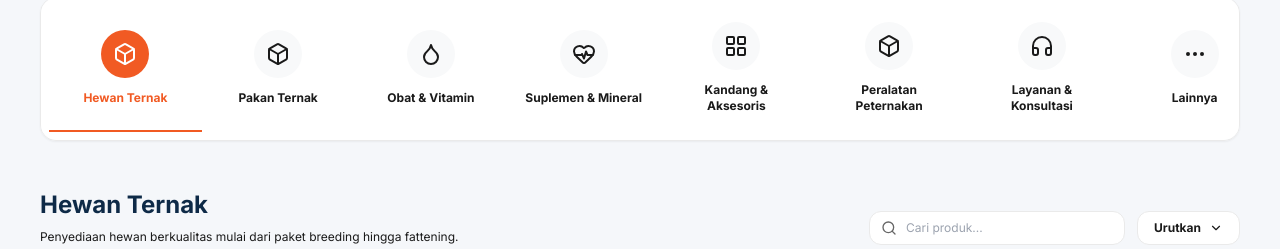
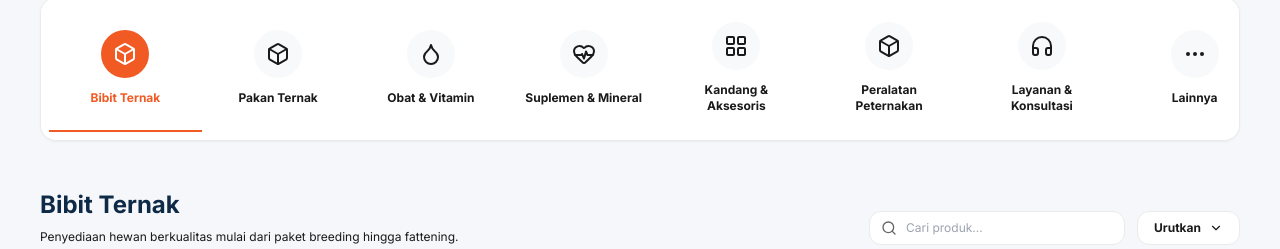
Before and after one commit to fajarsetiawaan/dombantara-web, a Next.js app: page /ekosistem/supply/livestock in a window 1280 px wide. Shown: the part 551-800 px from the top of the page. Built offline with nearby package versions, Linux system fonts and the light colour scheme.

Commit message:
refactor: revert Footer theme to default and update livestock category label to Bibit Ternak

```diff
--- a/app/ekosistem/supply/corporate/livestock-landingpage/page.tsx
+++ b/app/ekosistem/supply/corporate/livestock-landingpage/page.tsx
@@ -457,7 +457,7 @@ export default function LivestockLandingPage() {
         </div>
       </section>
 
-      <Footer theme="light" />
+      <Footer />
     </main>
   );
 }
--- a/app/ekosistem/supply/livestock/page.tsx
+++ b/app/ekosistem/supply/livestock/page.tsx
@@ -103,7 +103,7 @@ const products = [
 ];
 
 const categories = [
-  { id: "hewan", label: "Hewan Ternak", desc: "Penyediaan hewan berkualitas mulai dari paket breeding hingga fattening.", icon: Box },
+  { id: "hewan", label: "Bibit Ternak", desc: "Penyediaan hewan berkualitas mulai dari paket breeding hingga fattening.", icon: Box },
   { id: "pakan", label: "Pakan Ternak", desc: "Pakan berkualitas untuk mendukung pertumbuhan ternak yang sehat dan produktif.", icon: Box },
   { id: "vitamin", label: "Obat & Vitamin", desc: "Obat-obatan dan vitamin untuk menjaga imunitas dan kesehatan ternak.", icon: Droplet },
   { id: "obat", label: "Suplemen & Mineral", desc: "Suplemen dan mineral lengkap untuk performa maksimal.", icon: HeartPulse },
```
